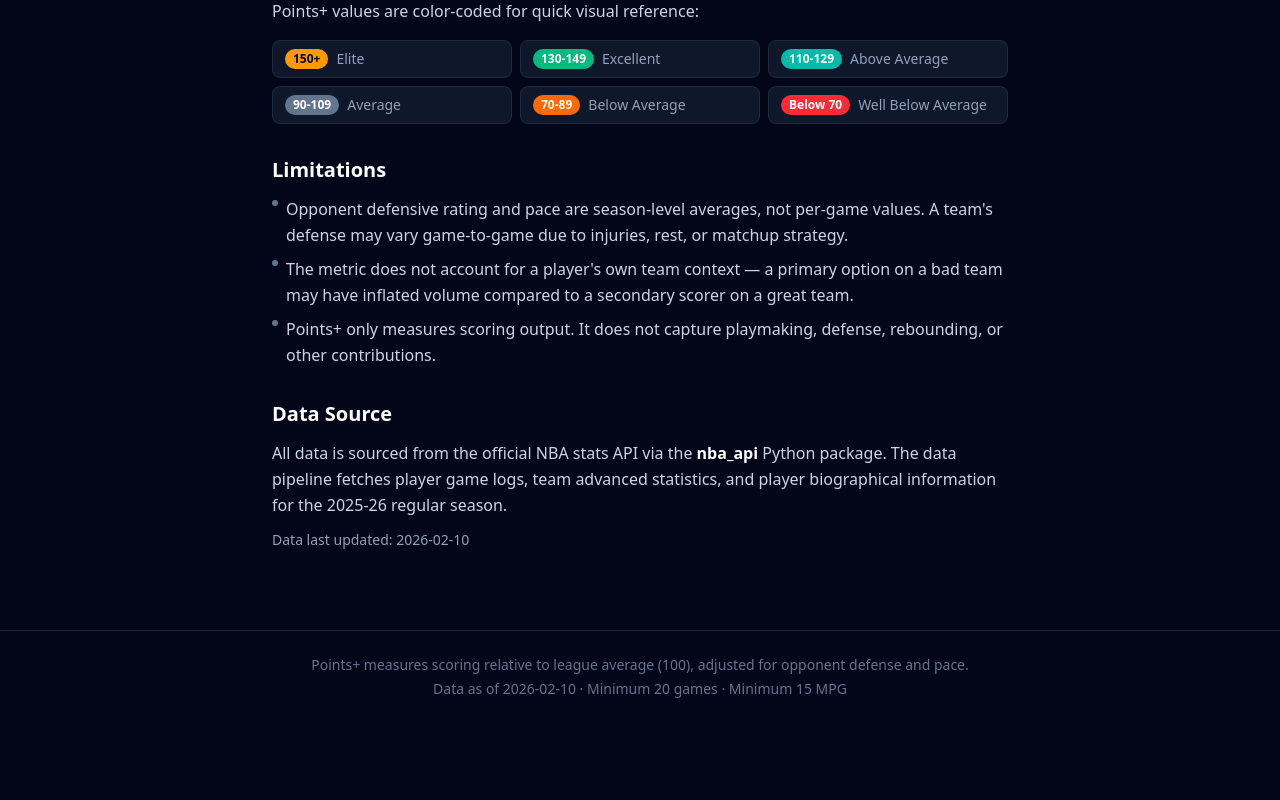
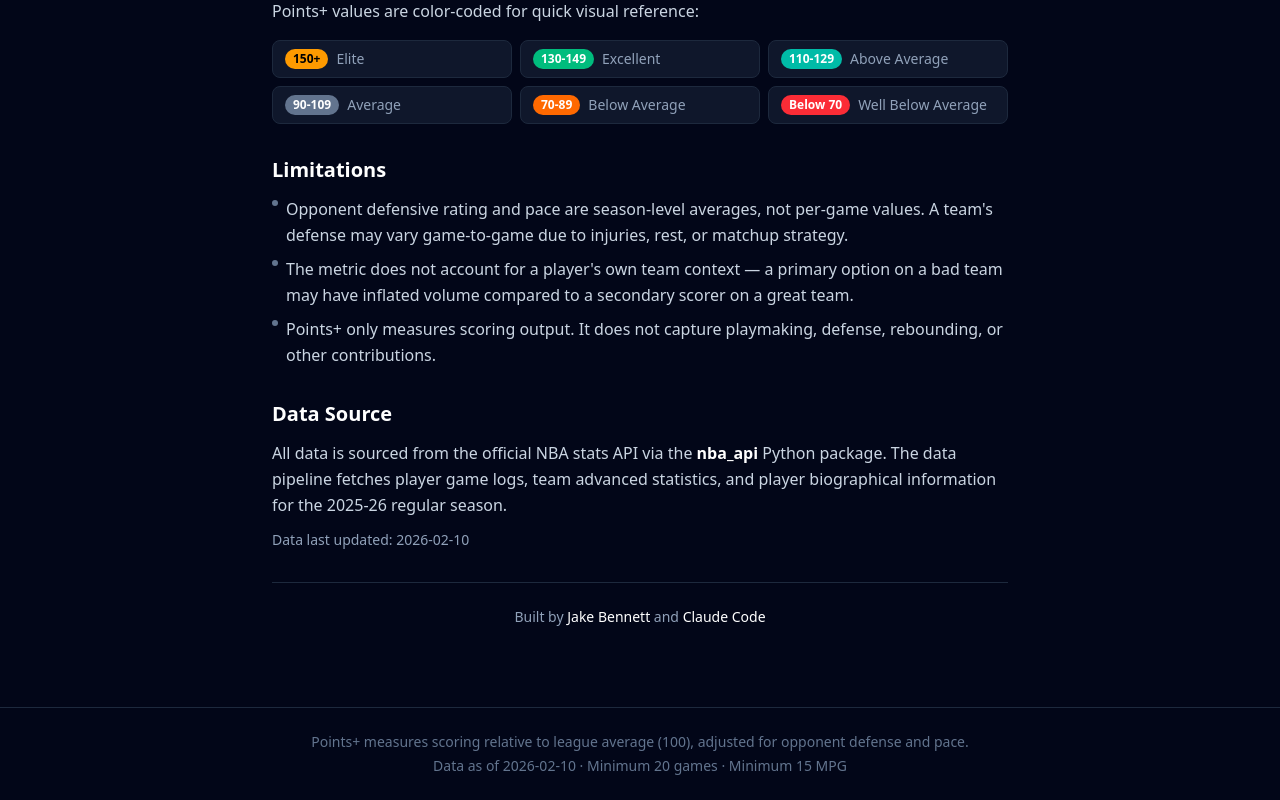
Before and after one commit to jake-p-bennett/nba-points-plus, a Next.js app in the folder web/: page /about in a window 1280 px wide. Shown: the part 1805-2605 px from the top of the page. Before the commit the page ends 2528 px from the top, so only its background shows below. Built offline with nearby package versions, Linux system fonts and the light colour scheme.

Commit message:
Update main page text and edit about page

```diff
--- a/web/src/app/about/page.tsx
+++ b/web/src/app/about/page.tsx
@@ -242,6 +242,20 @@ export default function AboutPage() {
               Data last updated: {metadata.asOfDate}
             </p>
           </section>
+
+          <div className="border-t border-slate-800 pt-6 text-center text-sm text-slate-400">
+            Built by{" "}
+            <a
+              href="https://www.linkedin.com/in/jacob-peltier-bennett/"
+              target="_blank"
+              rel="noopener noreferrer"
+              className="text-white hover:text-amber-400 transition-colors"
+            >
+              Jake Bennett
+            </a>
+            {" "}and{" "}
+            <span className="text-white">Claude Code</span>
+          </div>
         </div>
       </main>
 
--- a/web/src/app/page.tsx
+++ b/web/src/app/page.tsx
@@ -21,7 +21,7 @@ export default function Home() {
             Points<span className="text-amber-500">+</span> Leaderboard
           </h2>
           <p className="text-slate-400 text-sm max-w-lg mx-auto">
-            Scoring efficiency relative to league average (100), adjusted for opponent
+            Scoring volume relative to league average (100), adjusted for opponent
             defensive strength and game pace. Data as of {metadata.asOfDate}.
           </p>
         </div>
```
